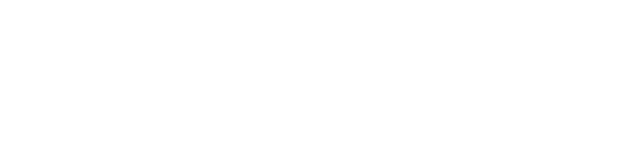
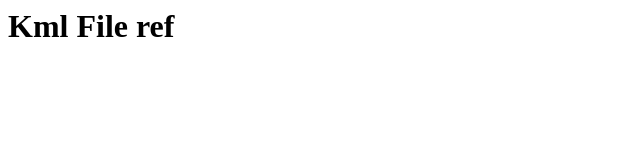
Before and after one commit to AnonymousM44N/kmldb, a plain HTML site: page index.html in a window 1280 px wide. Shown: the whole page, without its empty margins (0-640 px from the left). Drawn offline with Linux system fonts and the light colour scheme.

Commit message:
Update index.html

```diff
--- a/index.html
+++ b/index.html
@@ -1,9 +1,9 @@
 <html>
   <head>
-    <title>KML File</title>
+    <title>KML Layer</title>
   </head>
 
   <body>
-
+    <h1>Kml File ref</h1>
   </body>
 </html>
```
